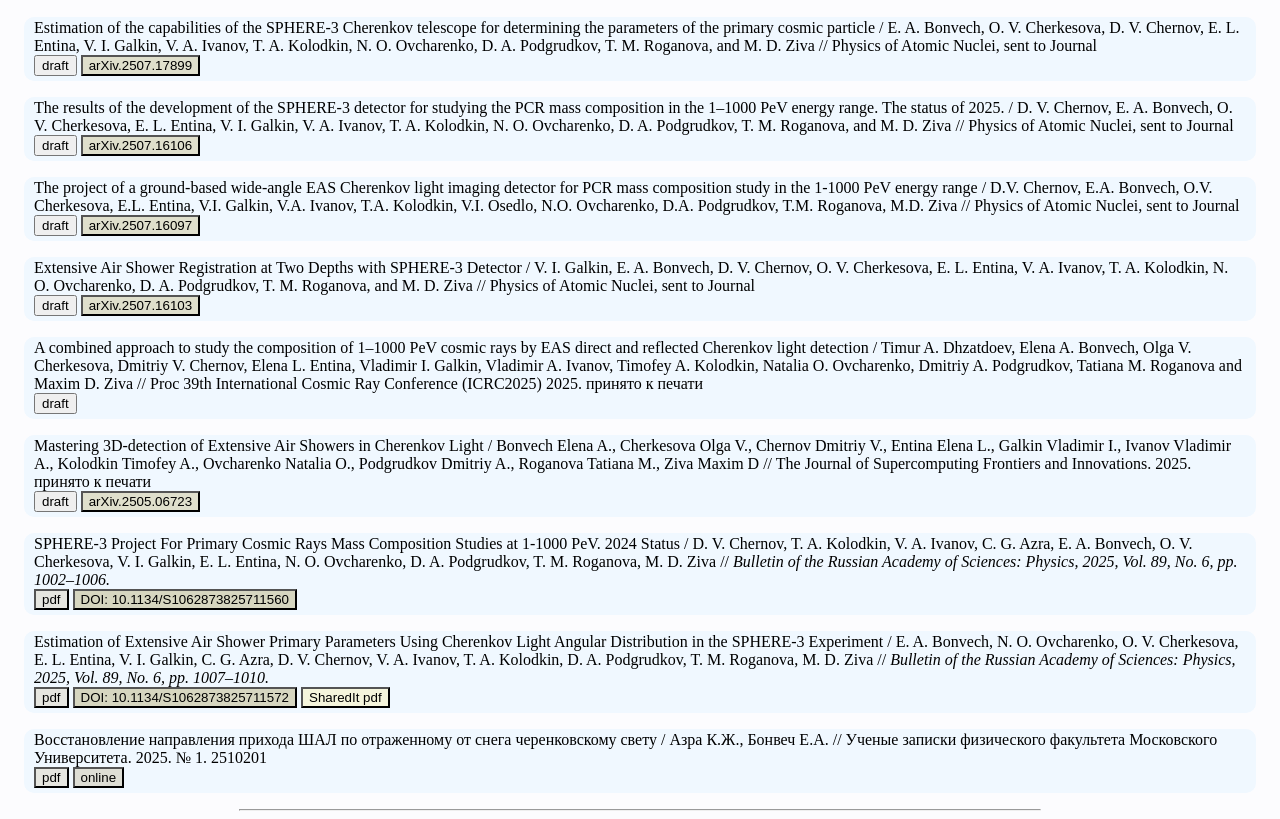
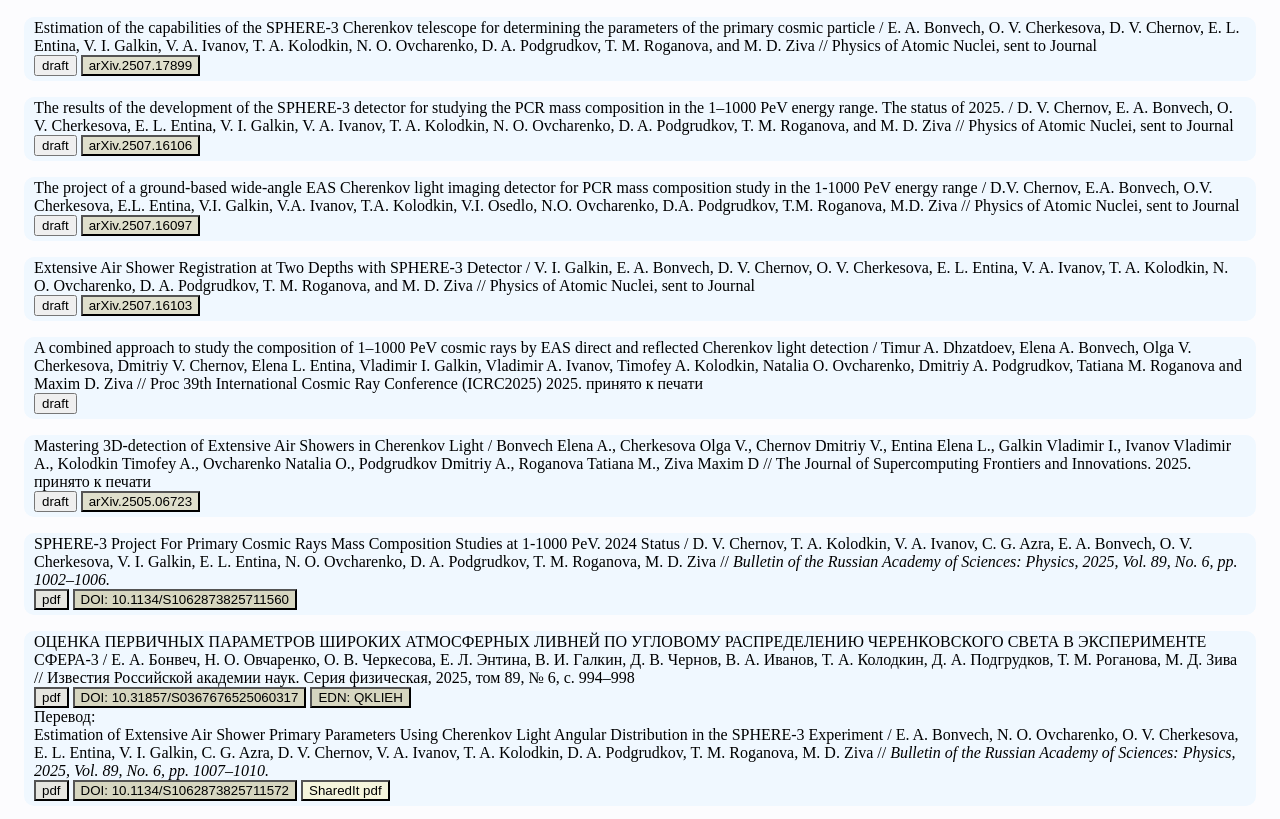
Before and after one commit to bonvech/SPHERE_Project, a plain HTML site: page index.html in a window 1280 px wide. Shown: the part 110-929 px from the top of the page. Drawn offline with Linux system fonts and the light colour scheme.

Commit message:
2025 ИзвРАН

```diff
--- a/index.html
+++ b/index.html
@@ -209,7 +209,18 @@
   <a href="http://dx.doi.org/10.1134/S1062873825711560" target="_blank"><button class="doi">DOI: 10.1134/S1062873825711560</button></a>
 </p>
 
-<p class="article">Estimation of Extensive Air Shower Primary Parameters Using Cherenkov Light Angular Distribution in the SPHERE-3 Experiment
+<p class="article">
+  ОЦЕНКА ПЕРВИЧНЫХ ПАРАМЕТРОВ ШИРОКИХ АТМОСФЕРНЫХ ЛИВНЕЙ ПО УГЛОВОМУ РАСПРЕДЕЛЕНИЮ ЧЕРЕНКОВСКОГО СВЕТА В ЭКСПЕРИМЕНТЕ СФЕРА-3
+  / Е. А. Бонвеч, Н. О. Овчаренко, О. В. Черкесова, Е. Л. Энтина, В. И. Галкин, Д. В. Чернов, В. А. Иванов, Т. А. Колодкин, Д. А. Подгрудков, Т. М. Роганова, М. Д. Зива
+  // Известия Российской академии наук. Серия физическая, 2025, том 89, № 6, с. 994–998
+  <br class="inline">
+  <a href="./Papers/Publications/2025-IFI_89-6-994-998-Бонвеч.pdf" target="_blank"><button class="pdf">pdf</button></a>
+  <a href="https://doi.org/10.31857/S0367676525060317" target="_blank"><button class="doi">DOI: 10.31857/S0367676525060317</button></a>
+  <a href="https://www.elibrary.ru/item.asp?id=73159952" target="_blank"><button class="edn">EDN: QKLIEH</button></a>
+  <br class="inline">
+  Перевод:
+  <br class="inline">
+  Estimation of Extensive Air Shower Primary Parameters Using Cherenkov Light Angular Distribution in the SPHERE-3 Experiment
   / E. A. Bonvech, N. O. Ovcharenko, O. V. Cherkesova, E. L. Entina, V. I. Galkin, C. G. Azra, D. V. Chernov, V. A. Ivanov, T. A. Kolodkin, D. A. Podgrudkov, T. M. Roganova, M. D. Ziva
   // <em>Bulletin of the Russian Academy of Sciences: Physics, 2025, Vol. 89, No. 6, pp. 1007–1010.</em>
   <br class="inline">
@@ -305,7 +316,7 @@
   <br class="inline">
   <a href="./Papers/Publications/2024_IFI_Bonvech_.pdf" target="_blank"><button class="pdf">pdf</button></a>
   <a href="https://doi.org/10.31857/S0367676524030256" target="_blank"><button class="doi">DOI: 10.31857/S0367676524030256</button></a>
-  <a href="https://www.elibrary.ru/item.asp?id=73159952" target="_blank"><button class="edn">EDN: QKLIEH</button></a>
+  <a href="https://www.elibrary.ru/item.asp?id=82966331" target="_blank"><button class="edn">EDN: EOMRWU</button></a>
   <br class="inline">
   Перевод:
   <br class="inline">
```
Also changed, not shown: 2 other files.
